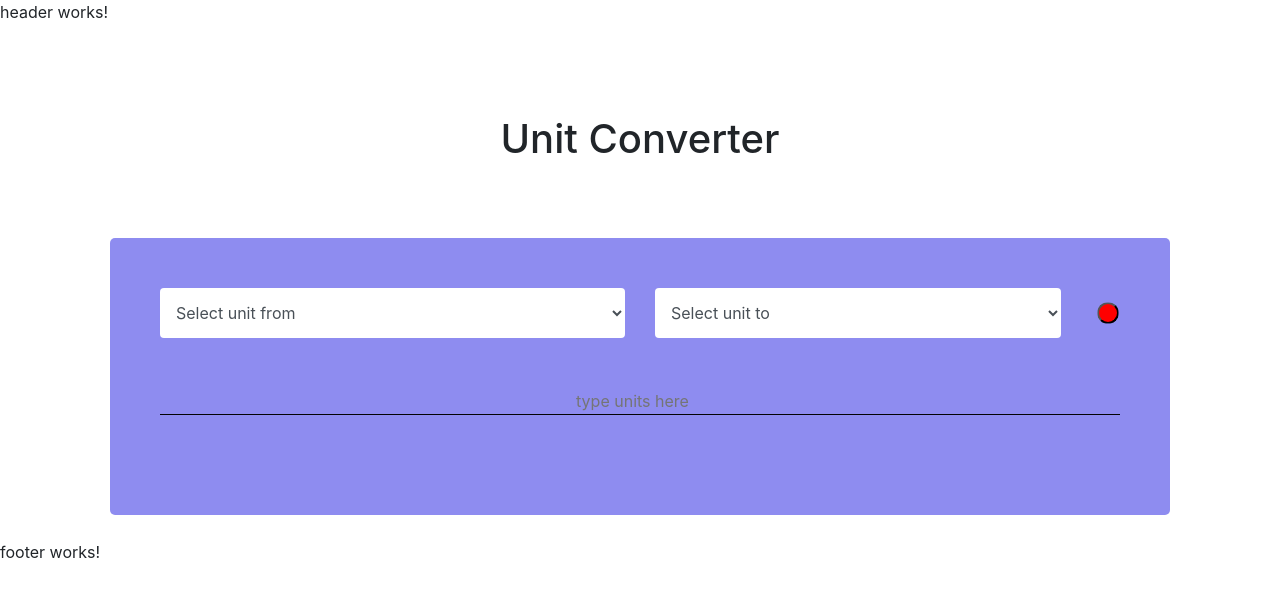
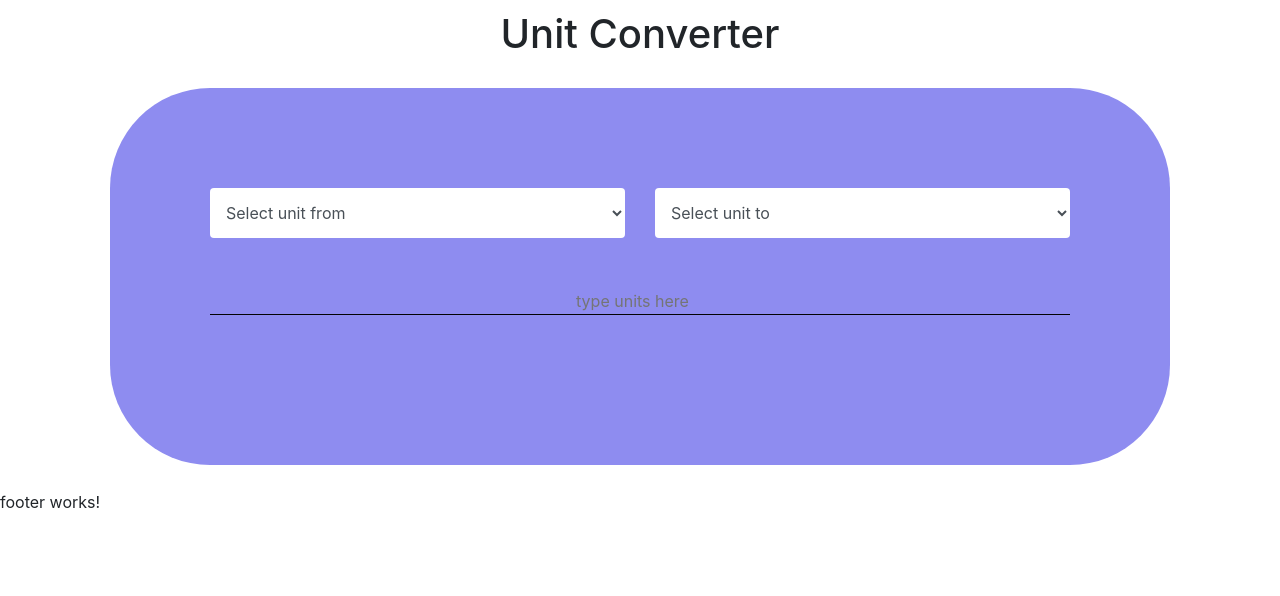
Before and after one commit to LoKV/GroupProject, an Angular app: page / in a window 1280 px wide. Shown: the top 596 px of the page. Built offline with nearby package versions, Linux system fonts and the light colour scheme.

Commit message:
change a few things

```diff
--- a/src/app/body/body.component.css
+++ b/src/app/body/body.component.css
@@ -4,15 +4,10 @@
 	 padding: 25px;
 	 user-select: none;
 }
- .wrapper .title {
-	 text-align: center;
-	 margin-top: 50px;
-	 margin-bottom: 75px;
-}
  .wrapper .box {
-	 padding: 50px;
+	 padding: 100px;
 	 background-color: rgb(142, 140, 240);
-	 border-radius: 5px;
+	 border-radius: 100px;
 }
  .wrapper select {
 	 display: inline-block;
@@ -32,7 +27,7 @@
 }
  .wrapper .icon-reverse {
 	 display: inline-flex;
-	 margin-left: 35px;
+	 margin-right: 35px;
 	 background-color: red;
 	 padding: 10px;
 	 border-radius: 50px;
@@ -77,7 +72,7 @@
 		 flex-direction: inherit;
 	}
 	 .wrapper .select-from select, .wrapper .select-to select {
-		 max-width: initial;
+		 max-width: 50px;
 	}
 }
  @media (max-width: 350px) {
--- a/src/app/body/body.component.html
+++ b/src/app/body/body.component.html
@@ -1,13 +1,14 @@
+
 <div class="container">
   <div class="row">
     <div class="col-md-12">
       <main class="wrapper">
-          <h1 class="title">Unit Converter</h1>
         <div class="box">
           <div class="row">
             <div class="col-sm-12 col-md-6">
               <div class="select-from">
-                  <select class="form-control" [ngModel]="fromDD" (ngModelChange)="fromDD = parseStringToInteger($event); updateUnitsToDropDown(fromDD)">
+                <select class="form-control" [ngModel]="fromDD"
+                  (ngModelChange)="fromDD = parseStringToInteger($event); updateUnitsToDropDown(fromDD)">
                   <option [value]="selectDefaultValue" [disabled]="fromDD">Select unit from</option>
                   <option *ngFor="let unit of unitsFromDD" [value]="unit.code">{{unit.name}}</option>
                 </select>
@@ -19,7 +20,6 @@
                   <option [value]="selectDefaultValue" [disabled]="toDD">Select unit to</option>
                   <option *ngFor="let unit of unitsToDD" [value]="unit.code">{{unit.name}}</option>
                 </select>
-                  <button class="icon-reverse" (click)="reverse()" aria-hidden="true"></button>
               </div>
             </div>
           </div>
--- a/src/app/footer/footer.component.ts
+++ b/src/app/footer/footer.component.ts
@@ -1,5 +1,5 @@
 import { Component, OnInit } from '@angular/core';
-
+// import { ConverterPipe } from '../shared/pipes/converter.pipe';
 @Component({
   selector: 'app-footer',
   templateUrl: './footer.component.html',
--- a/src/app/header/header.component.css
+++ b/src/app/header/header.component.css
@@ -0,0 +1,5 @@
+.title {
+    text-align: center;
+    margin-top: 10px;
+    margin-bottom: 5px;
+}
--- a/src/app/header/header.component.html
+++ b/src/app/header/header.component.html
@@ -1 +1 @@
-<p>header works!</p>
+<h1 class="title">Unit Converter</h1>
```
Also changed, not shown: src/app/body/body.component.ts (+11 -0 lines), src/app/shared/pipes/converter.pipe.ts (line endings or trailing spaces), src/styles.css (line endings or trailing spaces). Lines whose indentation alone changed are shown as unchanged.
